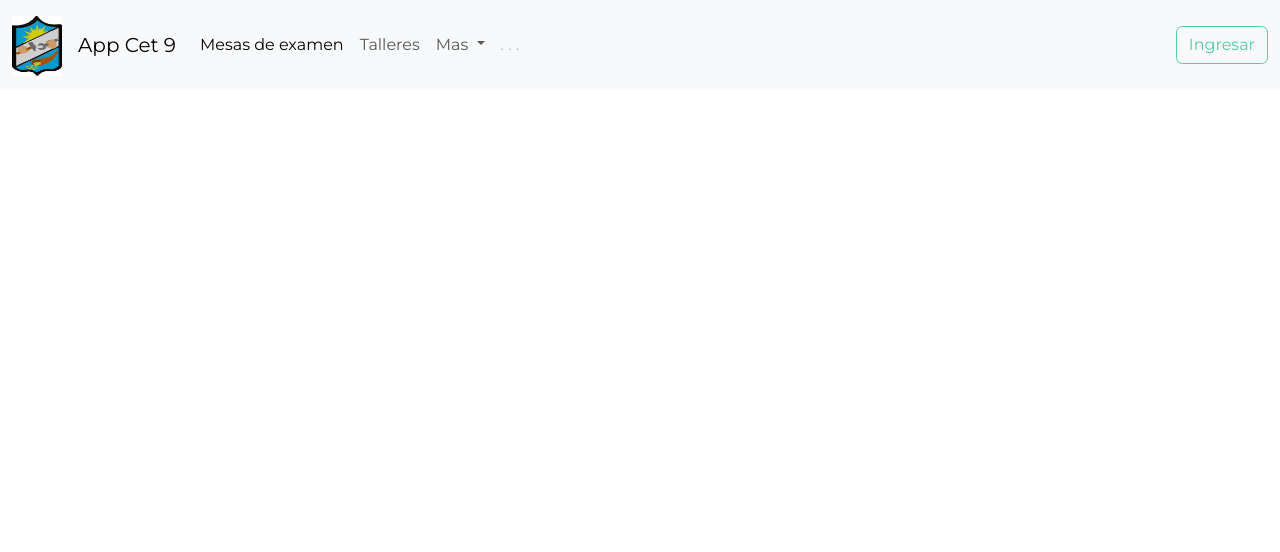
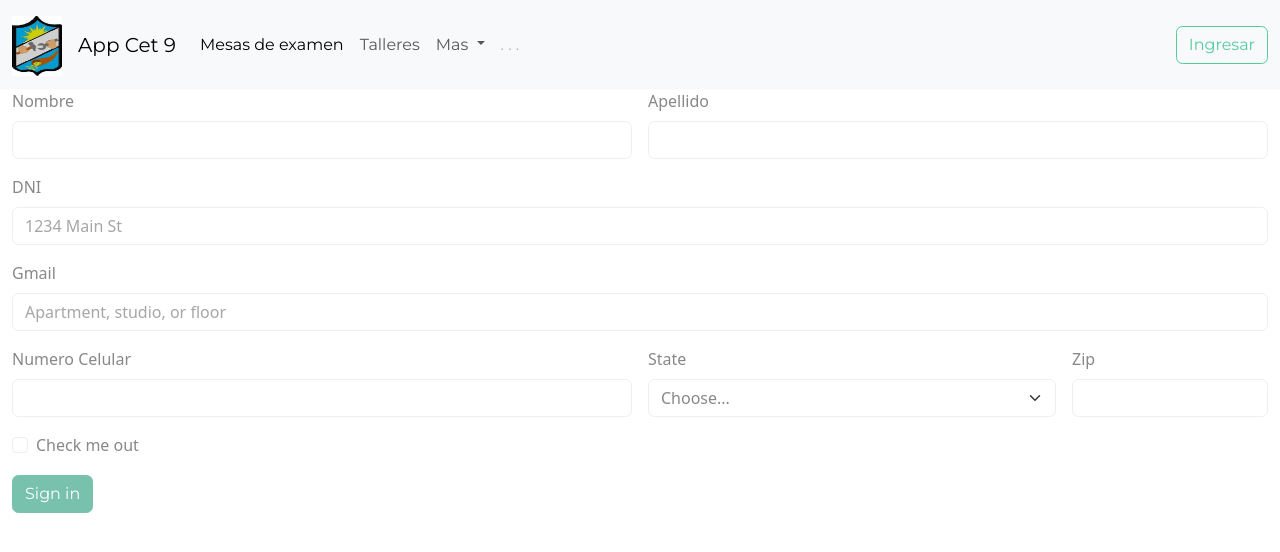
Before and after one commit to cet9/cet9-mesas, a Vue app: page / in a window 1280 px wide. Shown: the top 552 px of the page. Built offline with nearby package versions, Linux system fonts and the light colour scheme.

Commit message:
correcciones

```diff
--- a/src/App.vue
+++ b/src/App.vue
@@ -1,17 +1,19 @@
 <template>
   <Menu/>
   <HelloWorld msg="Inscripción a mesas"/>
-
+  <Docente/>
 </template>
 
 <script>
 import HelloWorld from './components/HelloWorld.vue'
 import Menu from './components/Menu.vue'
+import Docente from './components/Docente.vue'
 export default {
   name: 'App',
   components: {
     HelloWorld,
-    Menu
+    Menu,
+    Docente
   }
 }
 </script>
--- /dev/null
+++ b/src/components/Docente.vue
@@ -0,0 +1,62 @@
+<template>
+
+
+<div class="container-fluid">
+
+<form class="row g-3">
+  <div class="col-md-6">
+    <label for="inputEmail4" class="form-label">Nombre</label>
+    <input type="email" class="form-control" id="inputEmail4">
+  </div>
+  <div class="col-md-6">
+    <label for="inputPassword4" class="form-label">Apellido</label>
+    <input type="password" class="form-control" id="inputPassword4">
+  </div>
+  <div class="col-12">
+    <label for="inputAddress" class="form-label">DNI</label>
+    <input type="text" class="form-control" id="inputAddress" placeholder="1234 Main St">
+  </div>
+  <div class="col-12">
+    <label for="inputAddress2" class="form-label">Gmail</label>
+    <input type="text" class="form-control" id="inputAddress2" placeholder="Apartment, studio, or floor">
+  </div>
+  <div class="col-md-6">
+    <label for="inputCity" class="form-label">Numero Celular</label>
+    <input type="text" class="form-control" id="inputCity">
+  </div>
+  <div class="col-md-4">
+    <label for="inputState" class="form-label">State</label>
+    <select id="inputState" class="form-select">
+      <option selected>Choose...</option>
+      <option>...</option>
+    </select>
+  </div>
+  <div class="col-md-2">
+    <label for="inputZip" class="form-label">Zip</label>
+    <input type="text" class="form-control" id="inputZip">
+  </div>
+  <div class="col-12">
+    <div class="form-check">
+      <input class="form-check-input" type="checkbox" id="gridCheck">
+      <label class="form-check-label" for="gridCheck">
+        Check me out
+      </label>
+    </div>
+  </div>
+  <div class="col-12">
+    <button type="submit" class="btn btn-primary">Sign in</button>
+  </div>
+</form>
+
+</div>
+
+</template>
+
+<script>
+export default {
+  name: 'Docente',
+  props: {
+    msg: String
+  }
+}
+</script>
```
